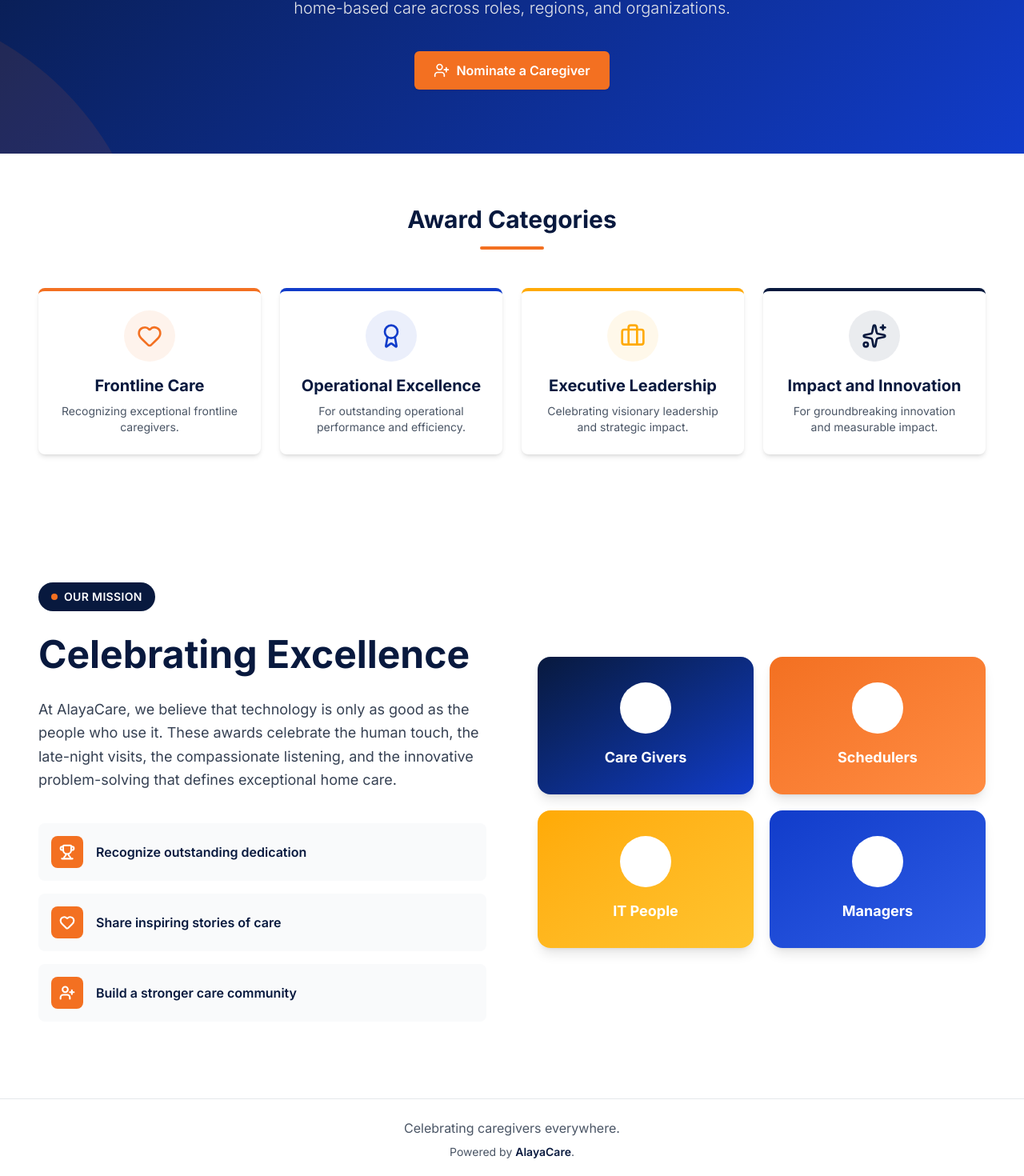
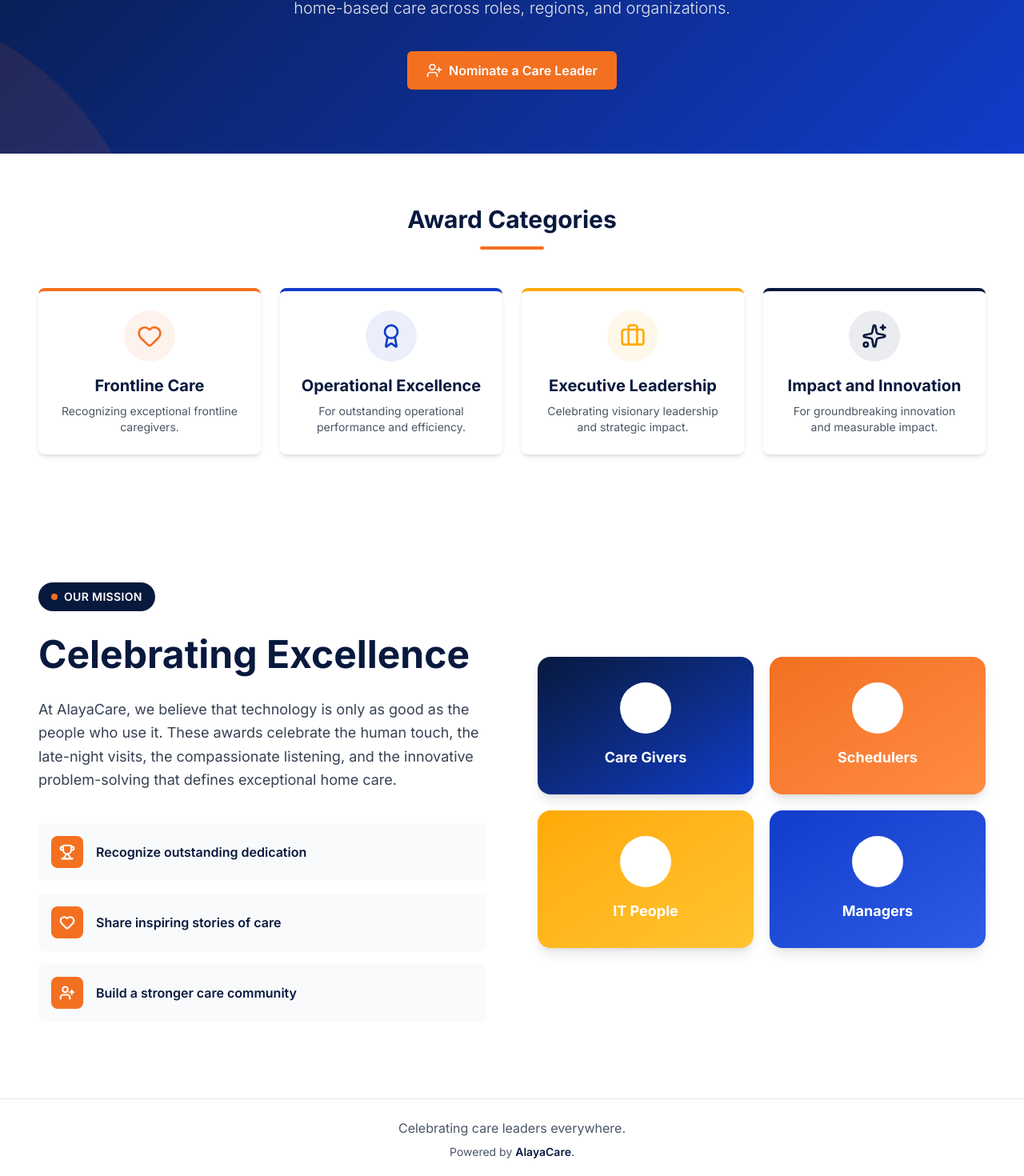
Before and after one commit to wcorman/alayacare-awards, a Next.js app: page / in a window 1280 px wide. Shown: the part 416-1886 px from the top of the page at 80% size. Built offline with nearby package versions, Linux system fonts and the light colour scheme.

Commit message:
Update text from 'Caregiver' to 'Care Leader'

```diff
--- a/app/page.tsx
+++ b/app/page.tsx
@@ -40,7 +40,7 @@ export default async function Home() {
               href="/nominate"
               className="px-6 py-3 rounded-md font-semibold bg-[#f37021] text-white hover:bg-[#d85e15] transition-all duration-200 shadow-sm flex items-center justify-center gap-2"
             >
-              <UserPlus size={20} /> Nominate a Caregiver
+              <UserPlus size={20} /> Nominate a Care Leader
             </Link>
           </div>
         </div>
--- a/components/Footer.tsx
+++ b/components/Footer.tsx
@@ -5,7 +5,7 @@ export default function Footer() {
         <footer className="bg-white border-t border-gray-200 py-6 mt-auto">
             <div className="max-w-7xl mx-auto px-6 text-center">
                 <p className="text-gray-600 mb-2">
-                    Celebrating caregivers everywhere.
+                    Celebrating care leaders everywhere.
                 </p>
                 <p className="text-gray-600 text-sm">
                     Powered by{' '}
--- a/components/NominationForm.tsx
+++ b/components/NominationForm.tsx
@@ -181,7 +181,7 @@ export default function NominationForm() {
                 <div className="bg-white rounded-lg shadow-md p-6 md:p-10">
                     <div className="mb-6">
                         <h2 className="text-3xl font-bold mb-2" style={{ color: THEME.colors.deepBlue }}>
-                            {isSelf ? "Tell Us Your Story" : "Nominate a Caregiver"}
+                            {isSelf ? "Tell Us Your Story" : "Nominate a Care Leader"}
                         </h2>
                         <p className="text-gray-600">
                             {isSelf ? "You do amazing work. Help us recognize it." : "Shine a light on someone who makes a difference."}
```
